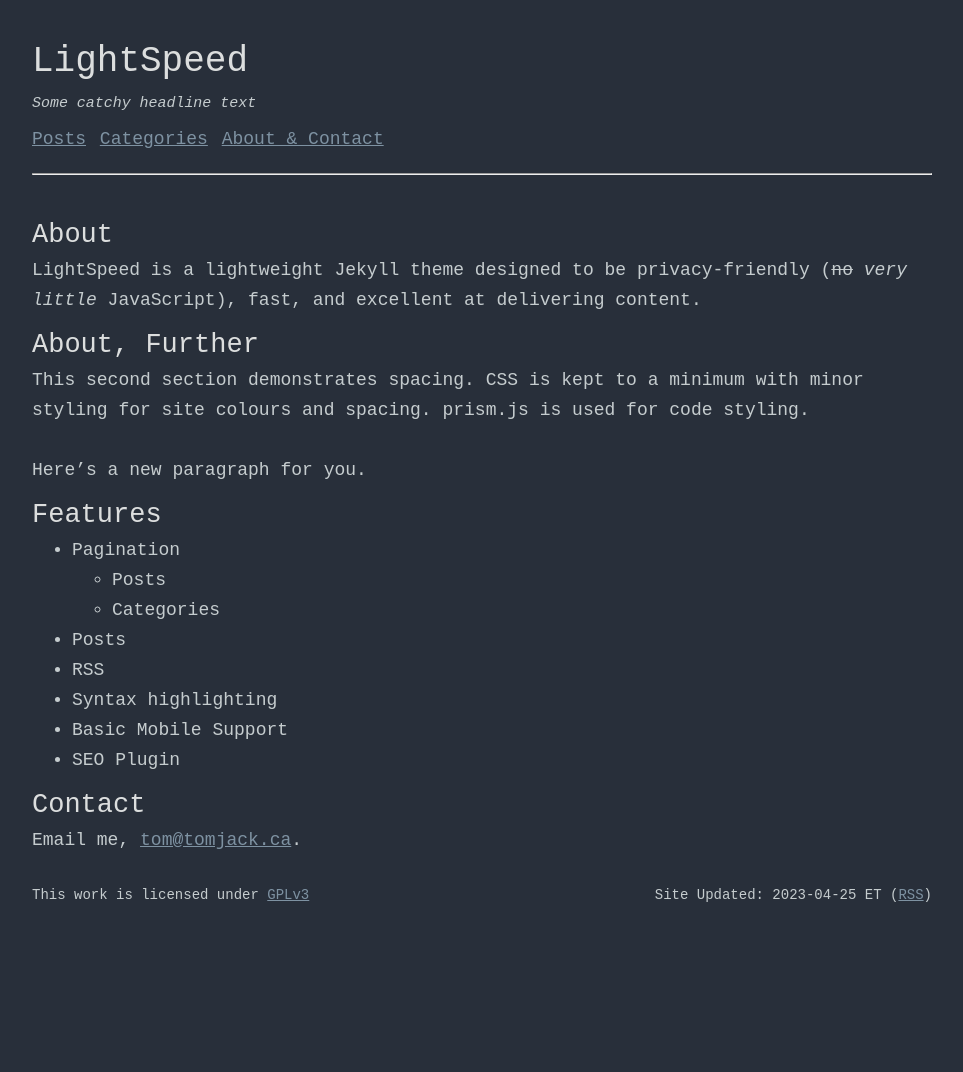
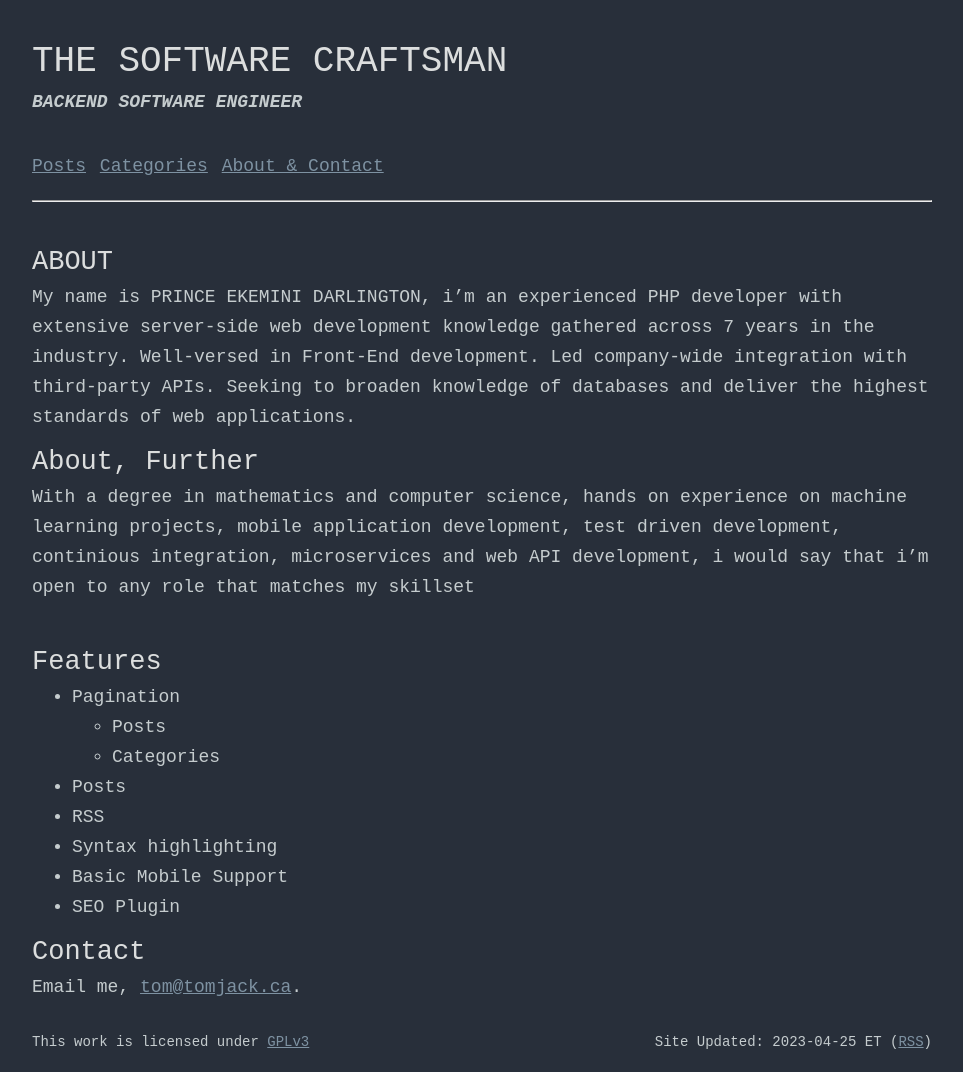
Before and after one commit to iamcoderisk/iamcoderisk.github.io, a Jekyll site: the page built from index.md, in a window 1280 px wide. Shown: the whole page, without its empty margins (158-1121 px from the left). Built offline with Jekyll 4.4.1, drawn with Linux system fonts in a browser that asks for light colours; before the commit the page ends 925 px from its top, so only the background shows below that.

Commit message:
added up some stuff

```diff
--- a/_includes/header.html
+++ b/_includes/header.html
@@ -1,7 +1,7 @@
 <div class="header">
-    <h1>LightSpeed</h1>
+    <h1>THE SOFTWARE CRAFTSMAN</h1>
     <br>
-    <h5><i>Some catchy headline text</i></h5>
+    <h4><i>BACKEND SOFTWARE ENGINEER</i></h4>
     <br>
     {% include nav.html %}
     <hr>
--- a/index.md
+++ b/index.md
@@ -3,16 +3,13 @@
 title: LightSpeed Contact
 ---
 
-## About
-LightSpeed is a lightweight Jekyll theme designed to be privacy-friendly (~~no~~ _very little_ JavaScript), fast, and
-excellent at delivering content.
+## ABOUT
+My name is PRINCE EKEMINI DARLINGTON, i'm an experienced PHP developer with extensive server-side web development knowledge gathered across 7 years in the industry. Well-versed in Front-End development. Led company-wide integration with third-party APIs. Seeking to broaden knowledge of databases and deliver the highest standards of web applications.
+
 
 ## About, Further
-This second section demonstrates spacing. CSS is kept to a minimum with minor styling
-for site colours and spacing. prism.js is used for code styling.
+With a degree in mathematics and computer science, hands on experience on machine learning projects, mobile application development, test driven development, continious integration, microservices and web API development, i would say that i'm open to any role that matches my skillset
 <br>
-Here's a new paragraph for you.
-
 ## Features
 - Pagination
     - Posts
```
Also changed, not shown: README.md.
